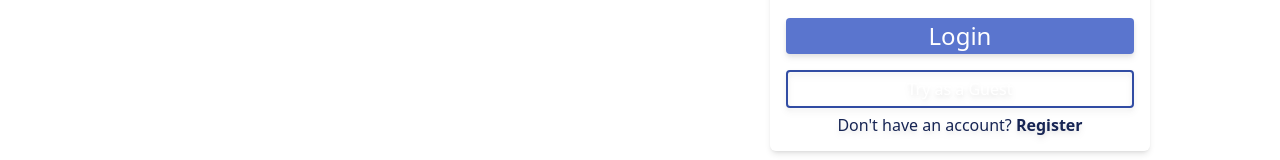
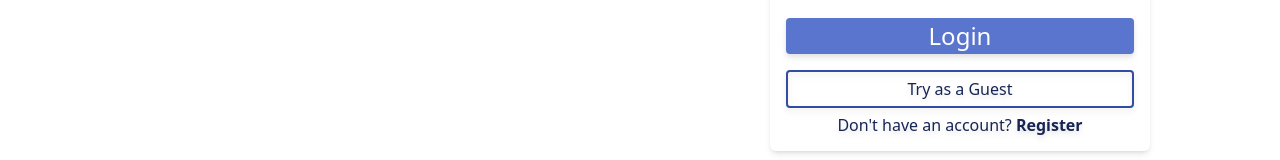
Before and after one commit to IronJosh786/mt-vercel, a React (Vite) app in the folder Frontend/: page /login in a window 1280 px wide. Shown: the part 322-482 px from the top of the page. Built offline with nearby package versions, Linux system fonts and the light colour scheme.

Commit message:
fix font color of guest button

```diff
--- a/Frontend/src/pages/Login.jsx
+++ b/Frontend/src/pages/Login.jsx
@@ -117,7 +117,7 @@ function Login() {
                 Login
               </button>
               <button
-                className="py-2 font-sm mt-4 font-medium rounded border-2 border-primary_light text-white hover:bg-primary_light"
+                className="py-2 font-sm mt-4 font-medium rounded border-2 border-primary_light hover:bg-primary_light"
                 onClick={handleDemo}
               >
                 Try as a Guest
```
